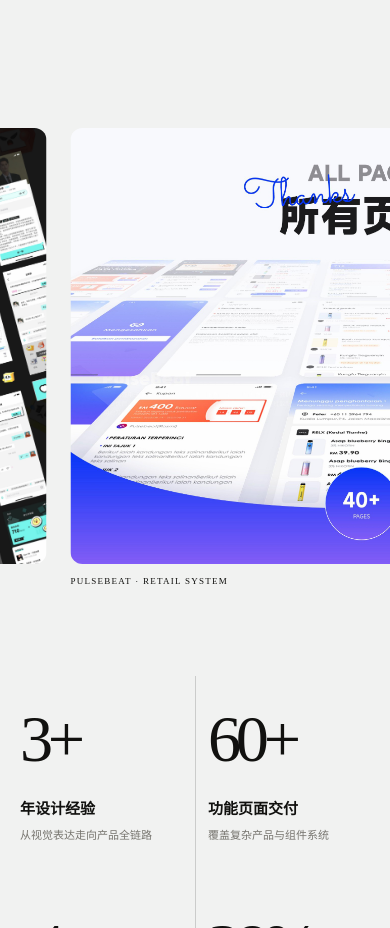
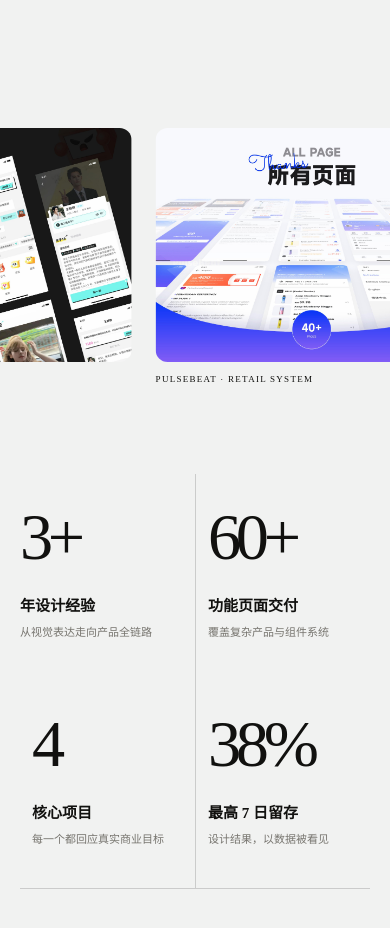
Before and after one commit to Miaaaa857/profile, a React (Vite) app: page / in a window 390 px wide. Shown: the part 1581-2509 px from the top of the page. Built offline with nearby package versions, Linux system fonts and the light colour scheme.

Commit message:
Use consistent gallery image ratio

```diff
--- a/src/styles/global.css
+++ b/src/styles/global.css
@@ -91,8 +91,8 @@ i { font-style: normal; }
 .gallery-marquee { margin-top: 130px; overflow: hidden; }
 .gallery-track { display: flex; align-items: center; gap: 24px; width: max-content; animation: gallery 38s linear infinite; }
 .gallery-track:hover { animation-play-state: paused; }
-.gallery-card { flex: 0 0 auto; margin: 0; }
-.gallery-card img { width: auto; max-width: none; height: clamp(360px, 32vw, 600px); object-fit: contain; border-radius: var(--radius-media-sm); }
+.gallery-card { flex: 0 0 auto; width: clamp(400px, 36vw, 650px); margin: 0; }
+.gallery-card img { width: 100%; aspect-ratio: 4 / 3; object-fit: cover; object-position: center top; border-radius: var(--radius-media-sm); }
 .gallery-card figcaption { margin-top: 12px; font-size: 9px; letter-spacing: .14em; }
 @keyframes gallery { to { transform: translateX(calc(-50% - 12px)); } }
 
@@ -239,7 +239,7 @@ i { font-style: normal; }
   .brand { min-width: 220px; font-size: 20px; }
   .statement { font-size: 11vw; }
   .about-meta { align-items: flex-start; flex-direction: column; }
-  .gallery-card img { height: clamp(320px, 112vw, 520px); }
+  .gallery-card { width: 80vw; }
   .stats { grid-template-columns: 1fr 1fr; }
   .stat { padding: 30px 12px; }
   .stat strong { font-size: 17vw; }
```
